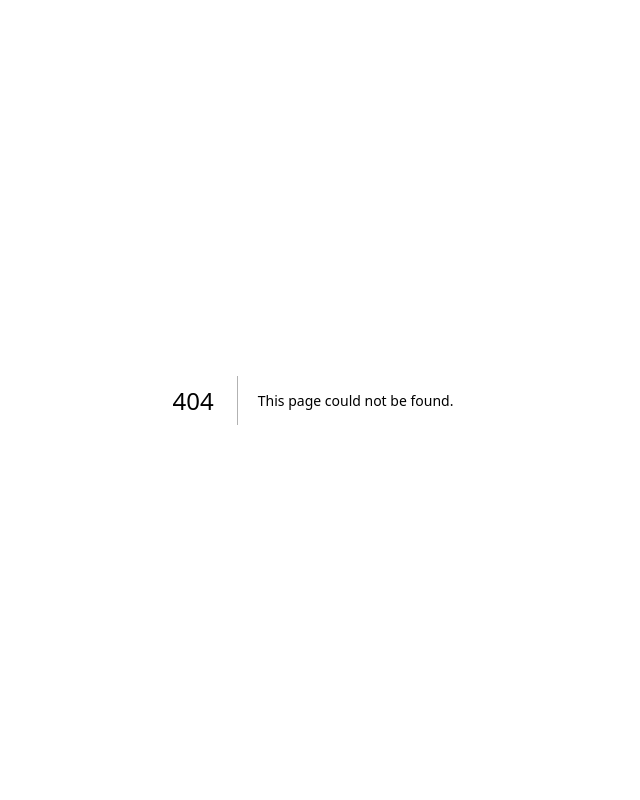
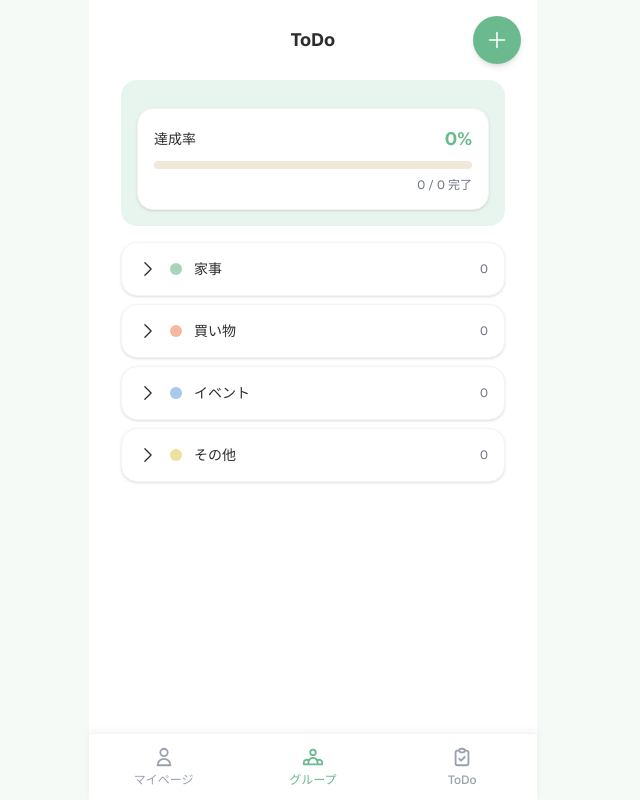
Before and after one commit to corgi-rika/we-do-list, a Next.js app: page /groups/create/todos in a window 1280 px wide. Before the commit this address had no page. Shown: the whole page, without its empty margins (327-967 px from the left). Built offline with nearby package versions, Linux system fonts and the light colour scheme.

Commit message:
feat: グループTODO一覧ページを実装（モーダル・カテゴリ絞り込み・100件制限）

```diff
--- /dev/null
+++ b/src/app/(app)/groups/[id]/todos/page.tsx
@@ -0,0 +1,193 @@
+"use client";
+
+import { useState } from "react";
+import { useParams } from "next/navigation";
+import { ExclamationTriangleIcon, PlusIcon } from "@heroicons/react/24/outline";
+import { dummyGroups } from "@/dummy/groups";
+import { dummyCategories } from "@/dummy/categories";
+import { useTodoStore } from "@/store/todoStore";
+import { MAX_TODOS_PER_GROUP } from "@/constants/todo";
+import PageHeader from "@/components/PageHeader";
+import Modal from "@/components/Modal";
+import Input from "@/components/Input";
+import Button from "@/components/Button";
+import ValidationMessage from "@/components/ValidationMessage";
+import AchievementCard from "@/components/AchievementCard";
+import CategoryAccordion from "@/components/CategoryAccordion";
+
+const IS_LEADER = true;
+
+export default function GroupTodosPage() {
+  const { id } = useParams<{ id: string }>();
+  const group = dummyGroups.find((g) => g.id === id);
+
+  const { todos, addTodo, toggleTodo, deleteTodo } = useTodoStore();
+  const groupTodos = todos.filter((t) => t.groupId === id);
+  const done = groupTodos.filter((t) => t.completed).length;
+  const total = groupTodos.length;
+
+  // アコーディオン開閉状態
+  const [openCategoryId, setOpenCategoryId] = useState<string | null>(null);
+
+  // 削除確認モーダル
+  const [deleteTargetId, setDeleteTargetId] = useState<string | null>(null);
+
+  // TODO追加モーダル
+  const [isAddModalOpen, setIsAddModalOpen] = useState(false);
+  const [inputTitle, setInputTitle] = useState("");
+  const [inputCategoryId, setInputCategoryId] = useState(dummyCategories[0].id);
+  const [titleError, setTitleError] = useState("");
+  const [limitError, setLimitError] = useState("");
+
+  const handleToggle = (todoId: string) => {
+    setDeleteTargetId(null);
+    toggleTodo(todoId);
+  };
+
+  const handleDeleteConfirm = () => {
+    if (deleteTargetId) {
+      deleteTodo(deleteTargetId);
+      setDeleteTargetId(null);
+    }
+  };
+
+  const handleAdd = () => {
+    setTitleError("");
+    setLimitError("");
+    if (inputTitle.trim() === "") {
+      setTitleError("タイトルを入力してください");
+      return;
+    }
+    const success = addTodo(inputTitle.trim(), inputCategoryId, id);
+    if (!success) {
+      setLimitError(
+        `グループのTODOが上限（${MAX_TODOS_PER_GROUP}件）に達しています`,
+      );
+      return;
+    }
+    setInputTitle("");
+    setInputCategoryId(dummyCategories[0].id);
+    setIsAddModalOpen(false);
+  };
+
+  return (
+    <div className="pb-24">
+      <PageHeader
+        title={group?.name ?? "ToDo"}
+        rightAction={
+          <button
+            onClick={() => setIsAddModalOpen(true)}
+            className="w-12 h-12 rounded-full bg-primary flex items-center justify-center shadow-md"
+          >
+            <PlusIcon className="w-6 h-6 text-white" />
+          </button>
+        }
+      />
+
+      {/* 達成率カード */}
+      <AchievementCard
+        groupName={group?.name ?? ""}
+        done={done}
+        total={total}
+      />
+
+      {/* カテゴリーアコーディオン */}
+      <div className="mt-4">
+        {dummyCategories.map((category) => (
+          <CategoryAccordion
+            key={category.id}
+            category={category}
+            todos={groupTodos.filter((t) => t.categoryId === category.id)}
+            isOpen={openCategoryId === category.id}
+            onToggleOpen={() =>
+              setOpenCategoryId(
+                openCategoryId === category.id ? null : category.id,
+              )
+            }
+            isLeader={IS_LEADER}
+            onToggleTodo={handleToggle}
+            onDeleteTodo={(todoId) => setDeleteTargetId(todoId)}
+          />
+        ))}
+      </div>
+
+      {/* 削除確認モーダル */}
+      {deleteTargetId && (
+        <Modal title="ToDo削除" onClose={() => setDeleteTargetId(null)}>
+          <div className="flex flex-col gap-4 p-4">
+            <div className="flex flex-col items-center gap-2 bg-red-50 rounded p-4">
+              <ExclamationTriangleIcon className="w-8 h-8 text-red-500" />
+              <p className="text-sm font-medium text-red-600">
+                このToDoを削除しますか？
+              </p>
+              <p className="text-xs text-red-400">この操作は取り消せません。</p>
+            </div>
+            <div className="flex gap-3">
+              <Button
+                variant="secondary"
+                fullWidth
+                onClick={() => setDeleteTargetId(null)}
+              >
+                キャンセル
+              </Button>
+              <Button
+                variant="destructive"
+                fullWidth
+                onClick={handleDeleteConfirm}
+              >
+                削除する
+              </Button>
+            </div>
+          </div>
+        </Modal>
+      )}
+
+      {/* TODO追加モーダル */}
+      {isAddModalOpen && (
+        <Modal title="ToDoを追加" onClose={() => setIsAddModalOpen(false)}>
+          <div className="flex flex-col gap-4 p-4">
+            <Input
+              label="タイトル"
+              placeholder="例：掃除機をかける"
+              value={inputTitle}
+              onChange={setInputTitle}
+              error={titleError}
+            />
+            {/* カテゴリー選択 */}
+            <div className="flex flex-col gap-1">
+              <span className="text-sm text-foreground">カテゴリー</span>
+              <div className="flex flex-wrap gap-2">
+                {dummyCategories.map((cat) => (
+                  <button
+                    key={cat.id}
+                    onClick={() => setInputCategoryId(cat.id)}
+                    className={`flex items-center gap-1 px-3 py-1 rounded-full text-sm border ${
+                      inputCategoryId === cat.id
+                        ? "border-primary bg-primary-light"
+                        : "border-gray-300"
+                    }`}
+                  >
+                    <span
+                      style={{
+                        width: "8px",
+                        height: "8px",
+                        borderRadius: "50%",
+                        backgroundColor: cat.dotColor,
+                        flexShrink: 0,
+                      }}
+                    />
+                    {cat.name}
+                  </button>
+                ))}
+              </div>
+            </div>
+            {limitError && <ValidationMessage message={limitError} />}
+            <Button variant="primary" fullWidth onClick={handleAdd}>
+              追加
+            </Button>
+          </div>
+        </Modal>
+      )}
+    </div>
+  );
+}
```
